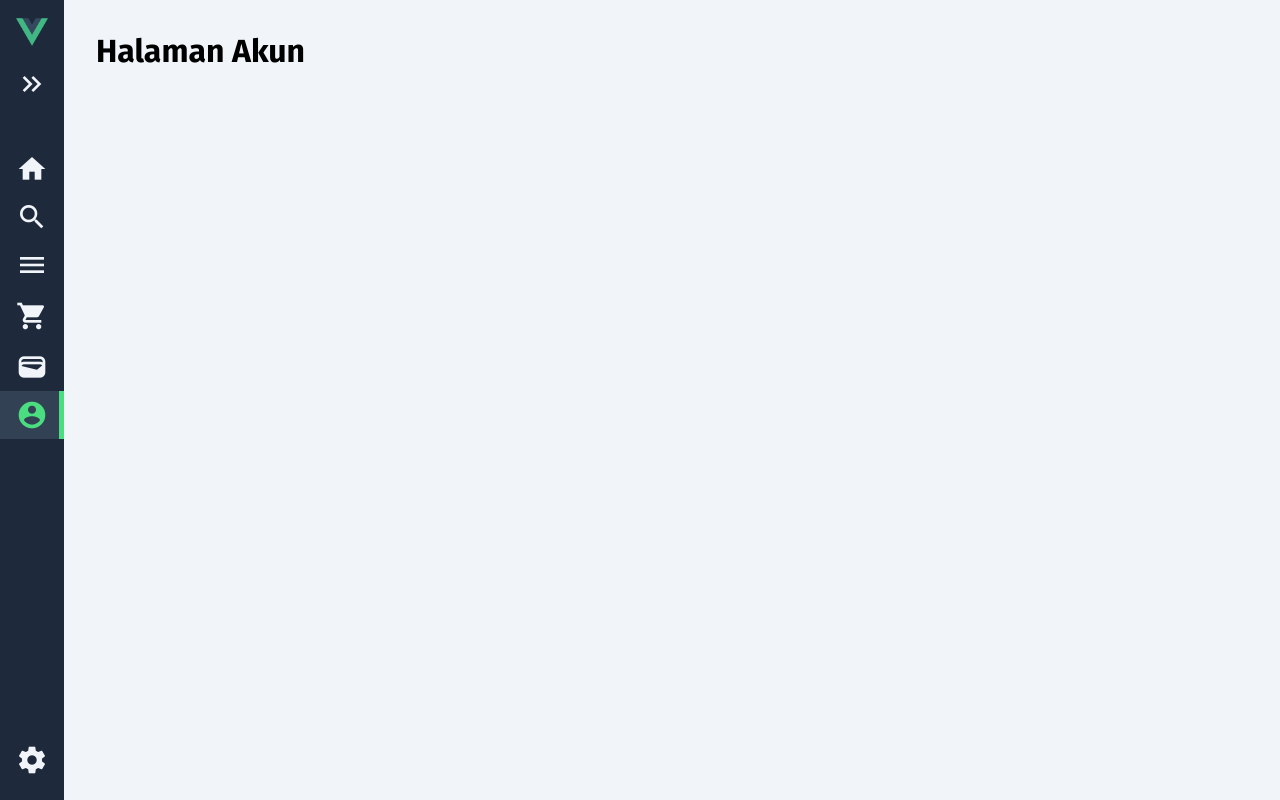
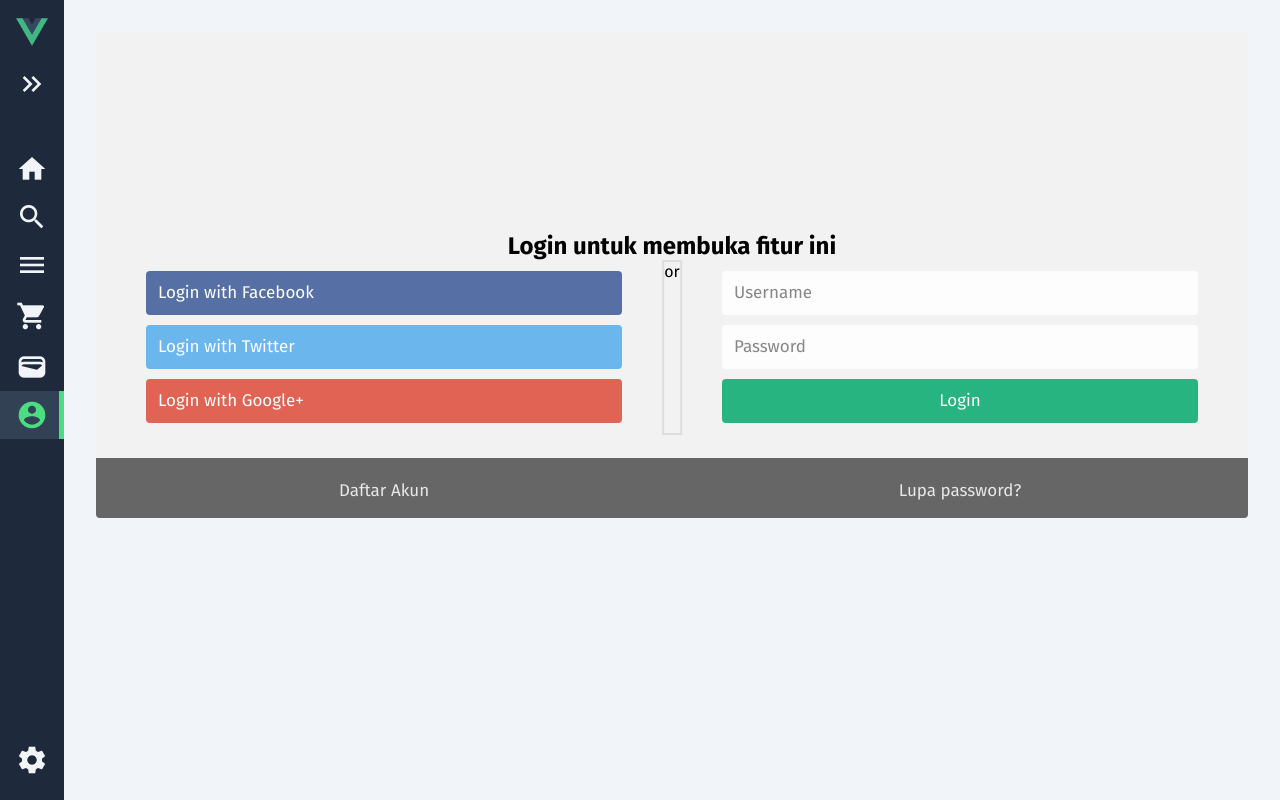
Before and after one commit to Arsyl-TI/pbk-p10-233510681-TArsyl, a Vue app: page /akun in a window 1280 px wide. Built offline with nearby package versions, Linux system fonts and the light colour scheme.

Commit message:
untuk tugas

```diff
--- a/src/views/Akun.vue
+++ b/src/views/Akun.vue
@@ -4,10 +4,173 @@
 
 <template>
 	<main id="akun-page">
-        <h1>Halaman Akun</h1>
+        <div class="container">
+            <form action="/action_page.php">
+                <div class="row">
+                <h2 style="text-align:center">Login untuk membuka fitur ini</h2>
+                <div class="vl">
+                    <span class="vl-innertext">or</span>
+                </div>
+
+                <div class="col">
+                    <a href="#" class="fb btn">
+                    <i class="fa fa-facebook fa-fw"></i> Login with Facebook
+                    </a>
+                    <a href="#" class="twitter btn">
+                    <i class="fa fa-twitter fa-fw"></i> Login with Twitter
+                    </a>
+                    <a href="#" class="google btn">
+                    <i class="fa fa-google fa-fw"></i> Login with Google+
+                    </a>
+                </div>
+
+                <div class="col">
+                    <div class="hide-md-lg">
+                    <p>Or sign in manually:</p>
+                    </div>
+
+                    <input type="text" name="username" placeholder="Username" required>
+                    <input type="password" name="password" placeholder="Password" required>
+                    <input type="submit" value="Login">
+                </div>
+
+                </div>
+            </form>
+            </div>
+
+            <div class="bottom-container">
+            <div class="row">
+                <div class="col">
+                <a href="#" style="color:white" class="btn">Daftar Akun</a>
+                </div>
+                <div class="col">
+                <a href="#" style="color:white" class="btn">Lupa password?</a>
+                </div>
+            </div>
+        </div>
 	</main>
 </template>
 
 <style>
+* {box-sizing: border-box}
 
+/* style the container */
+.container {
+  position: relative;
+  border-radius: 5px;
+  background-color: #f2f2f2;
+  padding: 200px 0 30px 0;
+}
+
+/* style inputs and link buttons */
+input,
+.btn {
+  width: 100%;
+  padding: 12px;
+  border: none;
+  border-radius: 4px;
+  margin: 5px 0;
+  opacity: 0.85;
+  display: inline-block;
+  font-size: 17px;
+  line-height: 20px;
+  text-decoration: none; /* remove underline from anchors */
+}
+
+input:hover,
+.btn:hover {
+  opacity: 1;
+}
+
+/* add appropriate colors to fb, twitter and google buttons */
+.fb {
+  background-color: #3B5998;
+  color: white;
+}
+
+.twitter {
+  background-color: #55ACEE;
+  color: white;
+}
+
+.google {
+  background-color: #dd4b39;
+  color: white;
+}
+
+/* style the submit button */
+input[type=submit] {
+  background-color: #04AA6D;
+  color: white;
+  cursor: pointer;
+}
+
+input[type=submit]:hover {
+  background-color: #45a049;
+}
+
+/* Two-column layout */
+.col {
+  float: left;
+  width: 50%;
+  margin: auto;
+  padding: 0 50px;
+  margin-top: 6px;
+}
+
+/* Clear floats after the columns */
+.row:after {
+  content: "";
+  display: table;
+  clear: both;
+}
+
+/* vertical line */
+.vl {
+  position: absolute;
+  left: 50%;
+  transform: translate(-50%);
+  border: 2px solid #ddd;
+  height: 175px;
+}
+
+/* text inside the vertical line */
+.inner {
+  position: absolute;
+  top: 50%;
+  transform: translate(-50%, -50%);
+  background-color: #f1f1f1;
+  border: 1px solid #ccc;
+  border-radius: 50%;
+  padding: 8px 10px;
+}
+
+/* hide some text on medium and large screens */
+.hide-md-lg {
+  display: none;
+}
+
+/* bottom container */
+.bottom-container {
+  text-align: center;
+  background-color: #666;
+  border-radius: 0px 0px 4px 4px;
+}
+
+/* Responsive layout - when the screen is less than 650px wide, make the two columns stack on top of each other instead of next to each other */
+@media screen and (max-width: 650px) {
+  .col {
+    width: 100%;
+    margin-top: 0;
+  }
+  /* hide the vertical line */
+  .vl {
+    display: none;
+  }
+  /* show the hidden text on small screens */
+  .hide-md-lg {
+    display: block;
+    text-align: center;
+  }
+}
 </style>
--- a/src/views/Home.vue
+++ b/src/views/Home.vue
@@ -1,6 +1,6 @@
 <template>
 	<main id="Home-page">
 		<h1>Home</h1>
-		<p>Halaman Home</p>
+		<p>This is the home page</p>
 	</main>
 </template>
```
